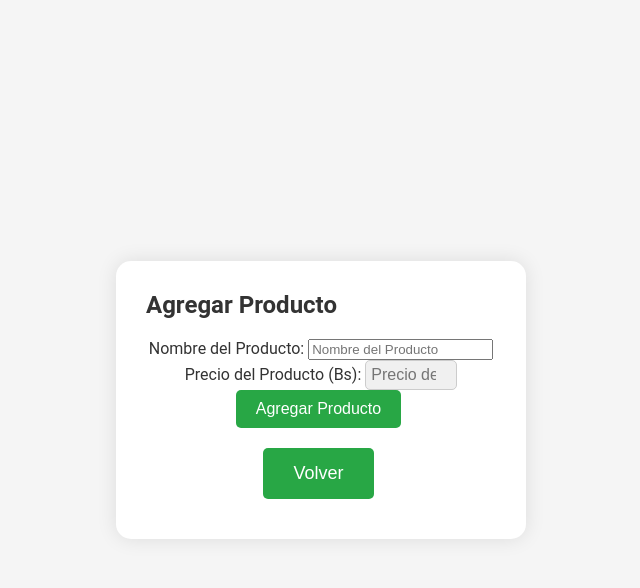
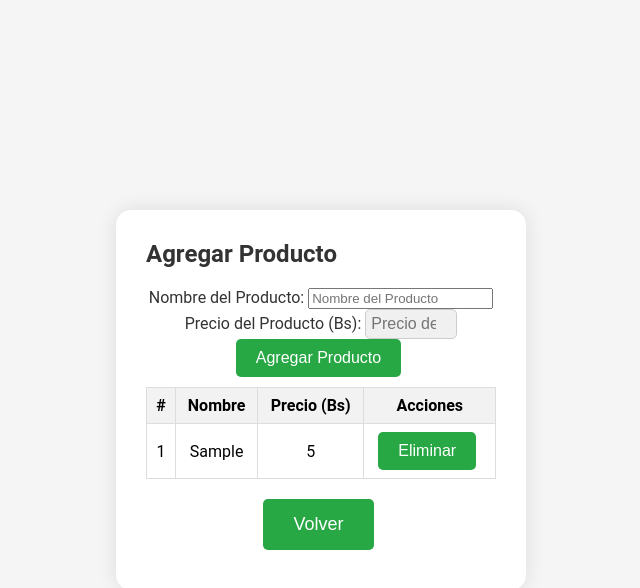
Before and after one commit to JonatanJireh/cajero-app, a plain HTML site: page productos.html in a window 1280 px wide. Both pictures are taken after typing "Sample", "5" into the empty fields and a click on the button "Agregar Producto". Shown: the whole page, without its empty margins (319-959 px from the left). Drawn offline with Linux system fonts and the light colour scheme.

Commit message:
Añadir funcion de eliminar producto

```diff
--- a/productos.html
+++ b/productos.html
@@ -17,6 +17,22 @@
             <label for="precioProducto">Precio del Producto (Bs):</label>
             <input type="number" id="precioProducto" placeholder="Precio del Producto">
             <button onclick="agregarProducto()">Agregar Producto</button>
+
+            <!-- Tabla para mostrar los productos -->
+            <table id="tablaProductos">
+                <thead>
+                    <tr>
+                        <th>#</th>
+                        <th>Nombre</th>
+                        <th>Precio (Bs)</th>
+                        <th>Acciones</th> <!-- Columna para botón de eliminar -->
+                    </tr>
+                </thead>
+                <tbody>
+                    <!-- Aquí se llenarán los productos -->
+                </tbody>
+            </table>
+
             <div class="botones-container">
                 <button onclick="location.href='index.html';">Volver</button>
             </div>
@@ -26,10 +42,21 @@
     <script>
         let productoIndex = 5;
 
-        // Función para cargar productos personalizados desde localStorage
+        // Función para cargar productos personalizados desde localStorage y mostrar en la tabla
         function cargarProductosPersonalizados() {
             const productosPersonalizados = JSON.parse(localStorage.getItem('productosPersonalizados')) || [];
-            productosPersonalizados.forEach(producto => agregarProductoDom(producto.nombre, producto.precio, producto.index));
+            const tablaProductos = document.getElementById('tablaProductos').getElementsByTagName('tbody')[0];
+            tablaProductos.innerHTML = ''; // Limpiar tabla
+
+            productosPersonalizados.forEach((producto, index) => {
+                const row = tablaProductos.insertRow();
+                row.innerHTML = `
+                    <td>${index + 1}</td>
+                    <td>${producto.nombre}</td>
+                    <td>${producto.precio}</td>
+                    <td><button onclick="eliminarProducto(${index})">Eliminar</button></td>
+                `;
+            });
         }
 
         // Función para guardar productos personalizados en localStorage
@@ -58,13 +85,25 @@
 
             alert('Producto agregado correctamente.');
 
-            // Limpiar campos
+            // Limpiar campos y actualizar tabla
             document.getElementById('nombreProducto').value = '';
             document.getElementById('precioProducto').value = '';
+            cargarProductosPersonalizados();
 
             // Agregar el producto en la interfaz de index.html (si está abierto)
             if (window.opener) {
                 window.opener.agregarProductoDom(nombre, precio, productoIndex);
+            }
+        }
+
+        // Función para eliminar un producto personalizado por su índice
+        function eliminarProducto(index) {
+            if (confirm('¿Estás seguro de que quieres eliminar este producto?')) {
+                let productosPersonalizados = JSON.parse(localStorage.getItem('productosPersonalizados')) || [];
+                productosPersonalizados = productosPersonalizados.filter((producto, i) => i !== index);
+                localStorage.setItem('productosPersonalizados', JSON.stringify(productosPersonalizados));
+                cargarProductosPersonalizados(); // Actualizar la tabla después de eliminar
+                alert('Producto eliminado correctamente.');
             }
         }
 
```
